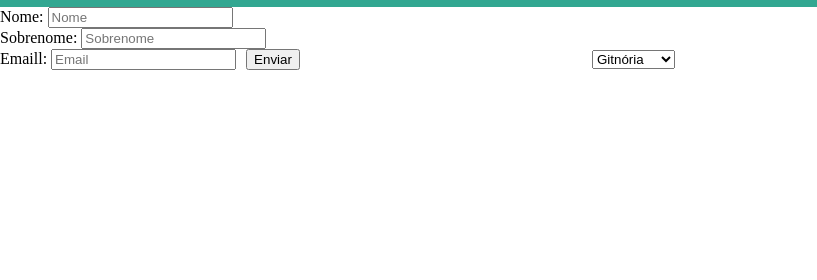
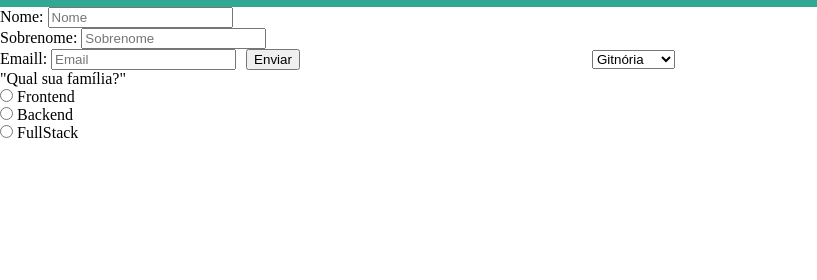
Before and after one commit to JoseBarceloss/Trybewarts, a website: page index.html in a window 1280 px wide. Shown: the part 282-562 px from the top of the page, 0-817 px from the left. Drawn offline with Linux system fonts and the light colour scheme.

Commit message:
Requisito 12

```diff
--- a/index.html
+++ b/index.html
@@ -71,8 +71,24 @@
                 </select>
                 </div>
 
+                <label for="label-family">"Qual sua família?"</label>
+                <div>
+                    <input type="radio" id="frontend" name="family" value="Frontend">
+                    <label for="frontend">Frontend</label>
+                </div>
+                <div>
+                    <input type="radio" id="backend" name="family" value="Backend">
+                     <label for="backend">Backend</label>
+                </div>
+                <div>
+                    <input type="radio" id="fullstack" name="family" value="FullStack">
+                    <label for="fullstack">FullStack</label>
+                </div>
+
+
             </form>
         </main>
+
 
 </body>
      <script src="script.js"></script>
```
